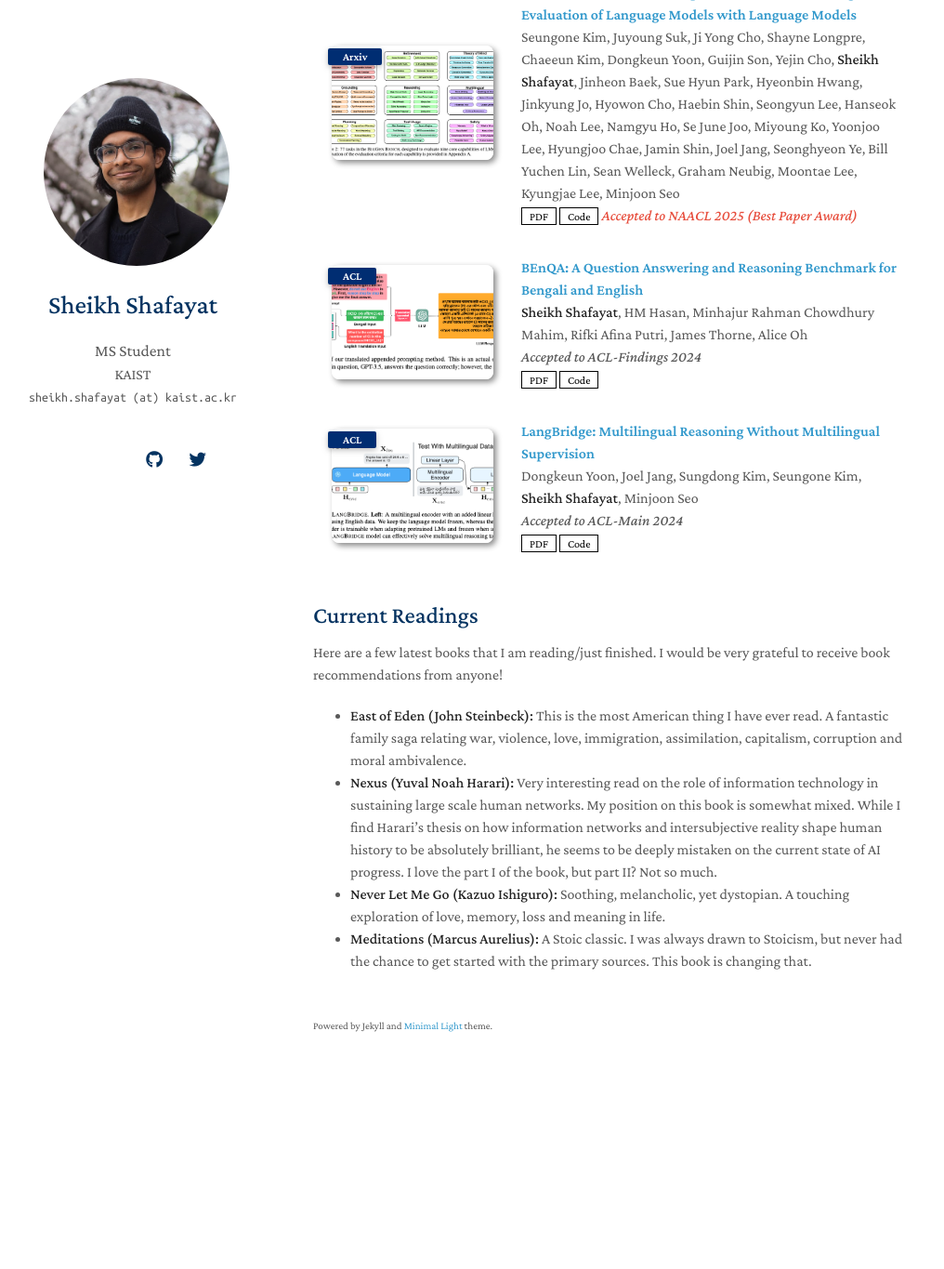
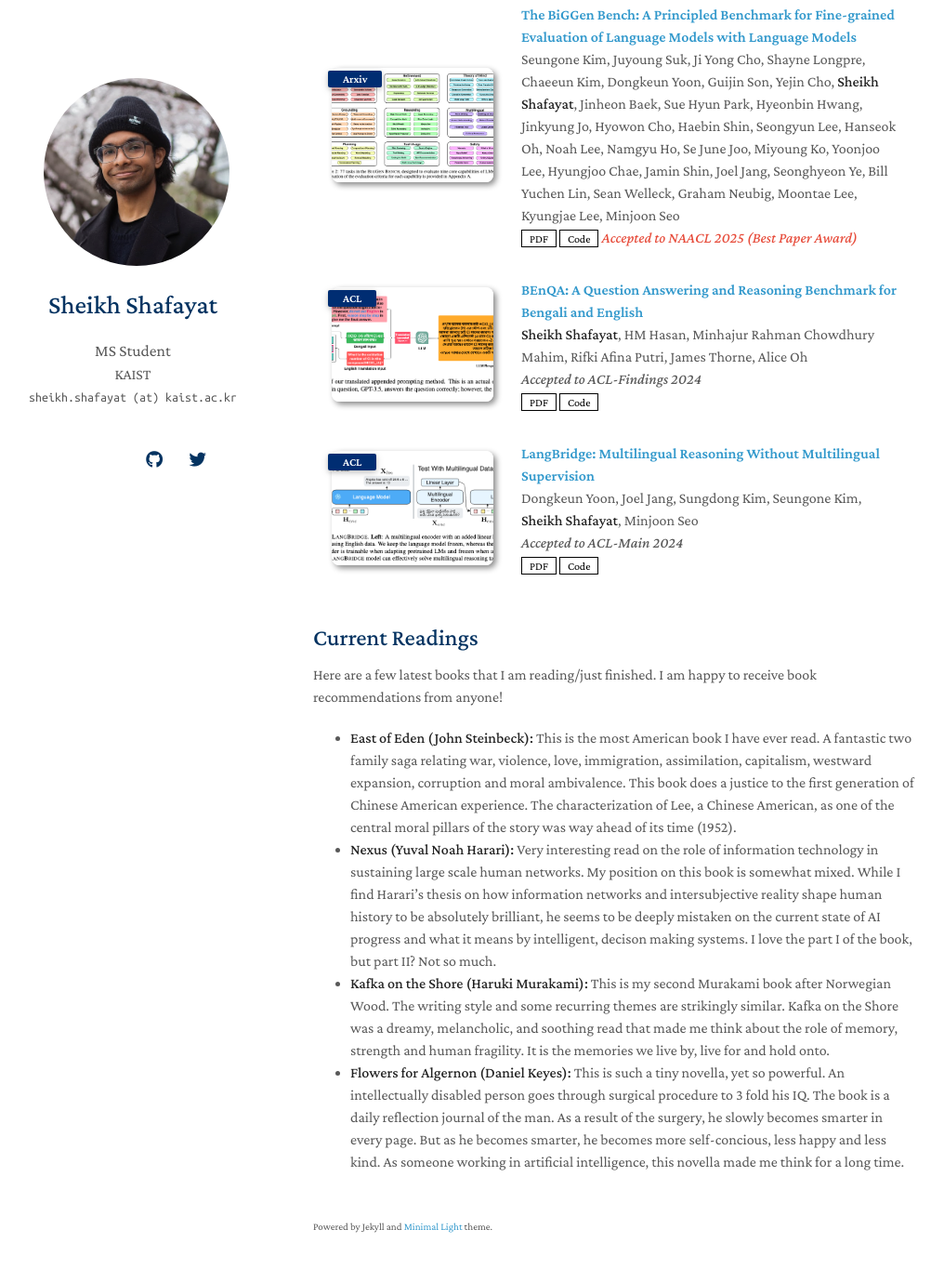
Before and after one commit to sheikhshafayat/sheikhshafayat.github.io, a Jekyll site: the page built from index.md, in a window 1280 px wide and 1400 px high, scrolled down 1311 px. Shown: the top 1365 px of the window at 93% size, without its empty margins (133-1149 px from the left). Built offline with Jekyll 4.4.1, drawn with Linux system fonts in a browser that asks for light colours; nearby versions of some CDN libraries; a style sheet for code colours, icons or effects is not loaded; our own code applies the rules of GitHub Pages for plain Markdown files; before the commit the page ends 2495 px from its top, so only the background shows below that; some of the changed text lies outside the part shown.

Commit message:
some updates

```diff
--- a/index.md
+++ b/index.md
@@ -6,11 +6,15 @@ layout: homepage
 
 Hi, I am an M.S. student at the KAIST School of Computing, advised by Alice Oh.
 
-My current research interests include LLM reasoning (RLVR), AI creativity, and open-endedness. I closely collaborate with [Andrea Zanette](https://azanette.com/) for projects related to LLM reasoning and self-improvement. I have finished my undergraduate at KAIST when I worked on evaluation, multilinguality, and cultural NLP.
+My current research interests include LLM reasoning (RLVR), AI creativity, and open-endedness. I closely collaborate with [Andrea Zanette](https://azanette.com/) for projects related to LLM reasoning and self-improvement. I did my undergraduate at KAIST when I worked on evaluation, multilinguality, and cultural NLP.
 
 A (partially) maintained CV of mine can be found [here](https://docs.google.com/document/d/1qmBlSpN3PfOCr4rOwJWPg8lZisJHGYy0PhR2ARucJmc/edit).
 
-I am really open to meeting and chatting with new people. Feel free to send me an email if you want to chat about something (any paper, potential collaboration, a cool novel, or just about anything). If you are in Seoul and Daejeon, shoot me an email to grab a coffee or go climbing together!
+I am really open to meeting and chatting with new people. Feel free to send me an email if you want to chat about something (any paper, potential collaboration, a cool novel, or just about anything). ~~If you are in Seoul and Daejeon, shoot me an email to grab a coffee or go climbing together!~~
+<span style="color: #a94442;">
+I will be an intern at MPI-SWS, Germany, working with [Abhilasha Ravichander](https://lasharavichander.github.io/), starting January 5, 2026. If you happen to be in Europe, let's try to meet in person!
+</span>
+
 
 On my free time, I enjoy bouldering, running, or basking in the sunset with a novel.
 
@@ -31,8 +35,8 @@ On my free time, I enjoy bouldering, running, or basking in the sunset with a no
 <!-- {% include_relative _includes/services.md %} -->
 ## Current Readings
 
-Here are a few latest books that I am reading/just finished. I would be very grateful to receive book recommendations from anyone!
-- **East of Eden (John Steinbeck):** This is the most American thing I have ever read. A fantastic family saga relating war, violence, love, immigration, assimilation, capitalism, corruption and moral ambivalence.
-- **Nexus (Yuval Noah Harari):** Very interesting read on the role of information technology in sustaining large scale human networks. My position on this book is somewhat mixed. While I find Harari's thesis on how information networks and intersubjective reality shape human history to be absolutely brilliant, he seems to be deeply mistaken on the current state of AI progress. I love the part I of the book, but part II? Not so much.
-- **Never Let Me Go (Kazuo Ishiguro):** Soothing, melancholic, yet dystopian. A touching exploration of love, memory, loss and meaning in life.
-- **Meditations (Marcus Aurelius):** A Stoic classic. I was always drawn to Stoicism, but never had the chance to get started with the primary sources. This book is changing that.
+Here are a few latest books that I am reading/just finished. I am happy to receive book recommendations from anyone!
+- **East of Eden (John Steinbeck):** This is the most American book I have ever read. A fantastic two family saga relating war, violence, love, immigration, assimilation, capitalism, westward expansion, corruption and moral ambivalence. This book does a justice to the first generation of Chinese American experience. The characterization of Lee, a Chinese American, as one of the central moral pillars of the story was way ahead of its time (1952).
+- **Nexus (Yuval Noah Harari):** Very interesting read on the role of information technology in sustaining large scale human networks. My position on this book is somewhat mixed. While I find Harari's thesis on how information networks and intersubjective reality shape human history to be absolutely brilliant, he seems to be deeply mistaken on the current state of AI progress and what it means by intelligent, decison making systems. I love the part I of the book, but part II? Not so much.
+- **Kafka on the Shore (Haruki Murakami):** This is my second Murakami book after Norwegian Wood. The writing style and some recurring themes are strikingly similar. Kafka on the Shore was a dreamy, melancholic, and soothing read that made me think about the role of memory, strength and human fragility. It is the memories we live by, live for and hold onto.
+- **Flowers for Algernon (Daniel Keyes):** This is such a tiny novella, yet so powerful. An intellectually disabled person goes through surgical procedure to 3 fold his IQ. The book is a daily reflection journal of the man. As a result of the surgery, he slowly becomes smarter in every page. But as he becomes smarter, he becomes more self-concious, less happy and less kind. As someone working in artificial intelligence, this novella made me think for a long time.
```
